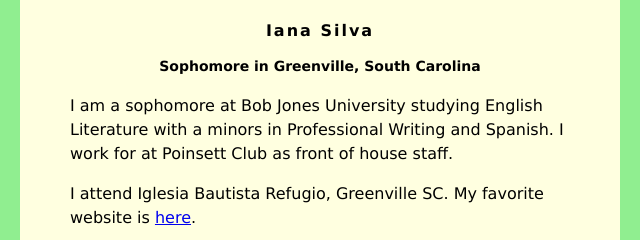
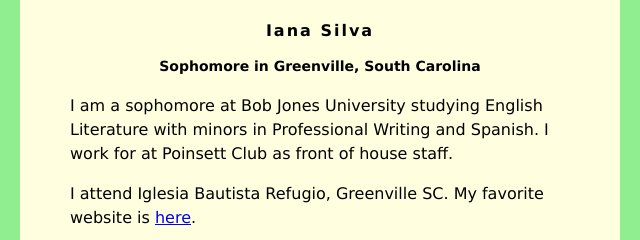
Before and after one commit to isilv911/isilv911.github.io, a plain HTML site: page index.html in a window 1280 px wide. Shown: the top 240 px of the page, 320-960 px from the left. Drawn offline with Linux system fonts and the light colour scheme.

Commit message:
Update index.html

```diff
--- a/index.html
+++ b/index.html
@@ -33,7 +33,7 @@ h3 {
         <h1>Iana Silva</h1>
         <h2>Sophomore in Greenville, South Carolina</h2>
 
-         <p>I am a sophomore at Bob Jones University studying English Literature with a minors in
+         <p>I am a sophomore at Bob Jones University studying English Literature with minors in
             Professional Writing and Spanish. I work for at Poinsett Club as front of house staff.</p>
          <p>
             I attend Iglesia Bautista Refugio, Greenville SC. My favorite website is
```
